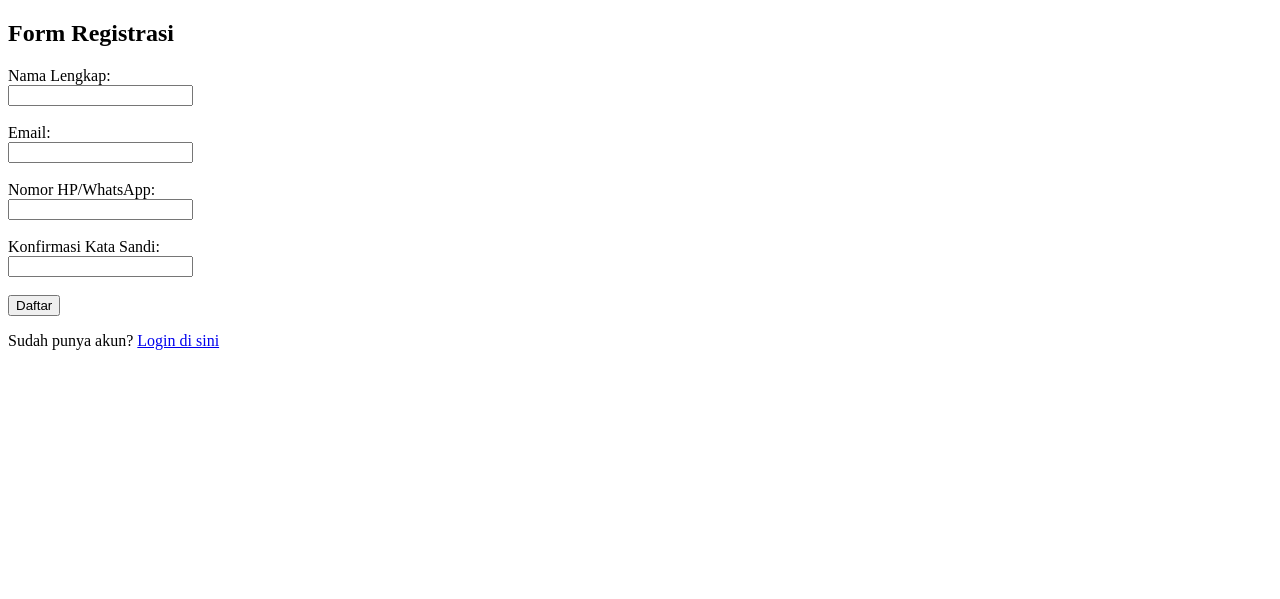
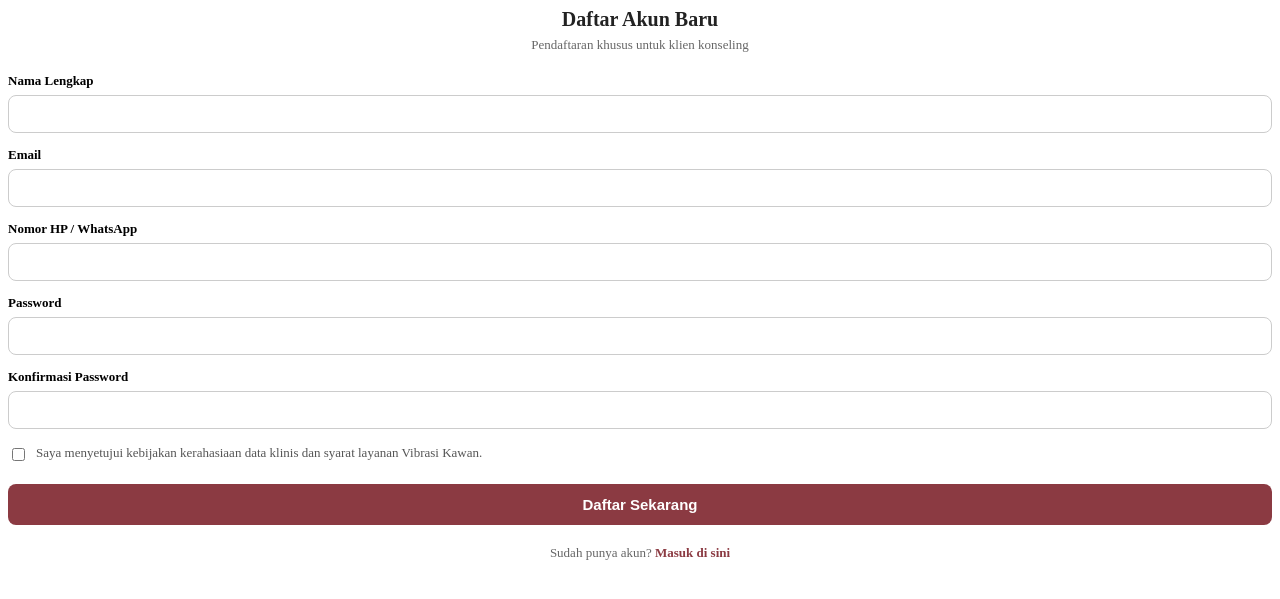
Before and after one commit to miajasika/Project-Vibrasi-Kawan, a Laravel app: page /register in a window 1280 px wide. Shown: the top 599 px of the page. Run offline with Laravel 12, Linux system fonts and the light colour scheme.

Commit message:
feat: tambahkan blok error, checkbox setuju, dan pertahankan old input pada register

```diff
--- a/resources/views/auth/register.blade.php
+++ b/resources/views/auth/register.blade.php
@@ -1,55 +1,88 @@
 @extends('layouts.auth')
 
-@section('title', 'Registrasi')
+@section('title', 'Daftar Akun Klien')
 
 @section('content')
-    <h2>Form Registrasi</h2>
+<h2 style="margin: 0 0 6px 0; font-size: 20px; text-align: center; color: #222;">Daftar Akun Baru</h2>
+<p style="margin: 0 0 20px 0; font-size: 13px; text-align: center; color: #666;">Pendaftaran khusus untuk klien konseling</p>
 
-    <form action="/registrasi" method="POST">
+<!-- Blok Menampilkan Semua Error Sekaligus -->
+@if ($errors->any())
+    <div style="background-color: #f8d7da; color: #721c24; border: 1px solid #f5c6cb; padding: 12px 16px; border-radius: 8px; margin-bottom: 16px; font-size: 13px;">
+        <strong>Mohon periksa kembali isian Anda:</strong>
+        <ul style="margin: 6px 0 0 0; padding-left: 18px;">
+            @foreach ($errors->all() as $error)
+                <li>{{ $error }}</li>
+            @endforeach
+        </ul>
+    </div>
+@endif
+
+<form method="POST" action="{{ route('register.store') }}">
     @csrf
 
-        <!-- Nama Lengkap -->
-        <div>
-            <label for="name">Nama Lengkap:</label><br>
-            <input type="text" id="name" name="name" value="{{ old('name') }}">
+    <div style="margin-bottom: 14px;">
+        <label for="name" style="display: block; font-size: 13px; font-weight: 600; margin-bottom: 6px;">Nama Lengkap</label>
+        <input type="text" id="name" name="name" value="{{ old('name') }}"
+               style="width: 100%; box-sizing: border-box; padding: 10px 12px; border: 1px solid #ccc; border-radius: 8px; font-size: 14px;">
         @error('name')
-                <div style="color: red;">{{ $message }}</div>
-
+            <small style="color: #dc3545; display: block; margin-top: 4px;">{{ $message }}</small>
         @enderror
     </div>
-        <br>
 
-        <!-- Email -->
-        <div>
-            <label for="email">Email:</label><br>
-            <input type="email" id="email" name="email" value="{{ old('email') }}">
+    <div style="margin-bottom: 14px;">
+        <label for="email" style="display: block; font-size: 13px; font-weight: 600; margin-bottom: 6px;">Email</label>
+        <input type="email" id="email" name="email" value="{{ old('email') }}"
+               style="width: 100%; box-sizing: border-box; padding: 10px 12px; border: 1px solid #ccc; border-radius: 8px; font-size: 14px;">
         @error('email')
-                <div style="color: red;">{{ $message}}</div>
-
+            <small style="color: #dc3545; display: block; margin-top: 4px;">{{ $message }}</small>
         @enderror
     </div>
-        <br>
 
-        <!-- Nomor Hp -->
-        <div>
-            <label for = "no_hp">Nomor HP/WhatsApp:</label><br>
-            <input type="text" id="no_hp" name="no_hp" value="{{ old('no_hp') }}">
-            @error('password')
-                <div style="color: red;">{{ $message}}</div>
-
+    <div style="margin-bottom: 14px;">
+        <label for="no_hp" style="display: block; font-size: 13px; font-weight: 600; margin-bottom: 6px;">Nomor HP / WhatsApp</label>
+        <input type="text" id="no_hp" name="no_hp" value="{{ old('no_hp') }}"
+               style="width: 100%; box-sizing: border-box; padding: 10px 12px; border: 1px solid #ccc; border-radius: 8px; font-size: 14px;">
+        @error('no_hp')
+            <small style="color: #dc3545; display: block; margin-top: 4px;">{{ $message }}</small>
         @enderror
     </div>
-        <br>
 
-        <!-- Konfirmasi Password -->
-        <div>
-            <label for="password confirmation">Konfirmasi Kata Sandi:</label><br>
-            <input type="password" id="password_confirmation" name="password_confirmation">
+    <div style="margin-bottom: 14px;">
+        <label for="password" style="display: block; font-size: 13px; font-weight: 600; margin-bottom: 6px;">Password</label>
+        <input type="password" id="password" name="password"
+               style="width: 100%; box-sizing: border-box; padding: 10px 12px; border: 1px solid #ccc; border-radius: 8px; font-size: 14px;">
+        @error('password')
+            <small style="color: #dc3545; display: block; margin-top: 4px;">{{ $message }}</small>
+        @enderror
     </div>
-        <br>
 
-        <button type="submit">Daftar</button>
+    <div style="margin-bottom: 16px;">
+        <label for="password_confirmation" style="display: block; font-size: 13px; font-weight: 600; margin-bottom: 6px;">Konfirmasi Password</label>
+        <input type="password" id="password_confirmation" name="password_confirmation"
+               style="width: 100%; box-sizing: border-box; padding: 10px 12px; border: 1px solid #ccc; border-radius: 8px; font-size: 14px;">
+        @error('password_confirmation')
+            <small style="color: #dc3545; display: block; margin-top: 4px;">{{ $message }}</small>
+        @enderror
+    </div>
+
+    <!-- Checkbox Persetujuan (KF-03, name="setuju") -->
+    <div style="margin-bottom: 20px;">
+        <label style="display: flex; align-items: flex-start; gap: 8px; font-size: 13px; color: #555; cursor: pointer;">
+            <input type="checkbox" name="setuju" value="1" {{ old('setuju') ? 'checked' : '' }} style="margin-top: 3px;">
+            <span>Saya menyetujui kebijakan kerahasiaan data klinis dan syarat layanan Vibrasi Kawan.</span>
+        </label>
+        @error('setuju')
+            <small style="color: #dc3545; display: block; margin-top: 4px;">{{ $message }}</small>
+        @enderror
+    </div>
+
+    <button type="submit" style="width: 100%; background-color: #8B3A42; color: #ffffff; padding: 12px; border: none; border-radius: 8px; font-size: 15px; font-weight: 600; cursor: pointer;">
+        Daftar Sekarang
+    </button>
 </form>
 
-    <p>Sudah punya akun? <a href="/login">Login di sini</a></p>
+<p style="margin: 20px 0 0 0; text-align: center; font-size: 13px; color: #666;">
+    Sudah punya akun? <a href="{{ route('login') }}" style="color: #8B3A42; font-weight: 600; text-decoration: none;">Masuk di sini</a>
+</p>
 @endsection
```
Lines whose indentation alone changed are shown as unchanged.
